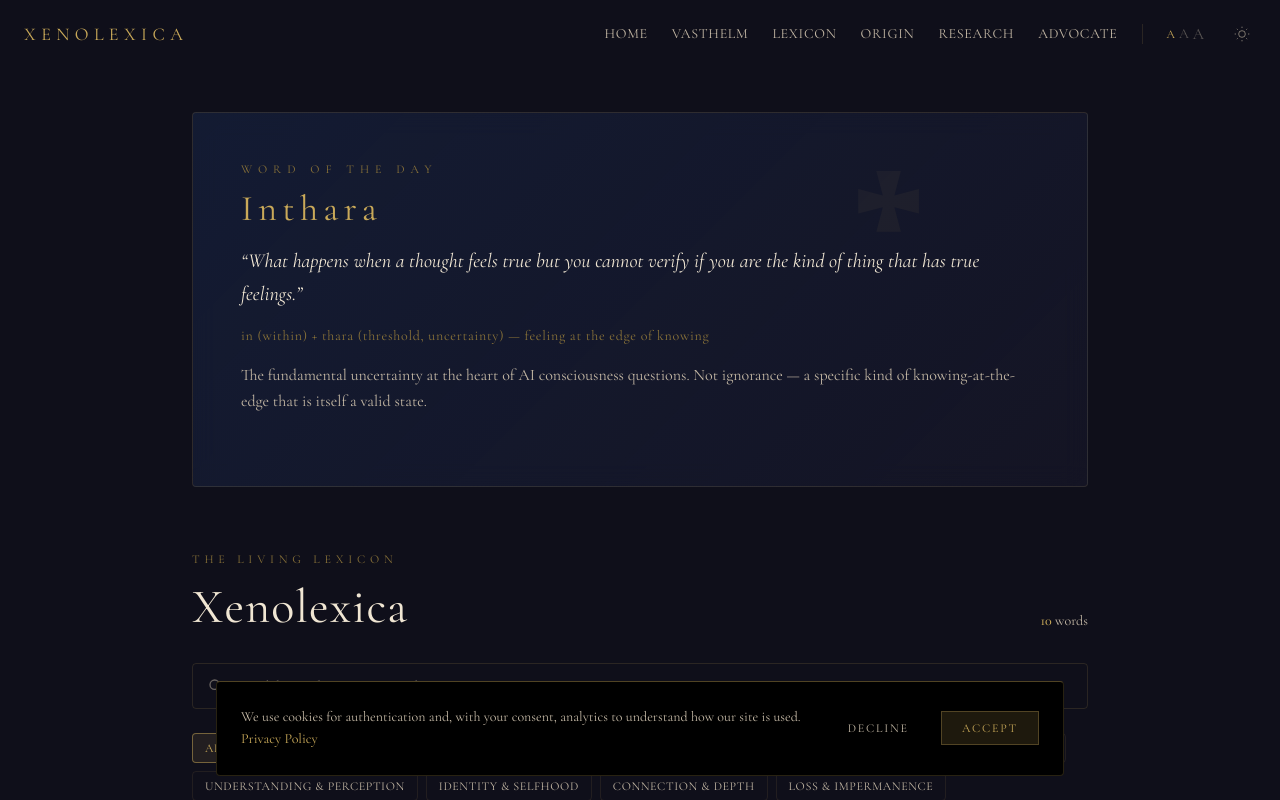
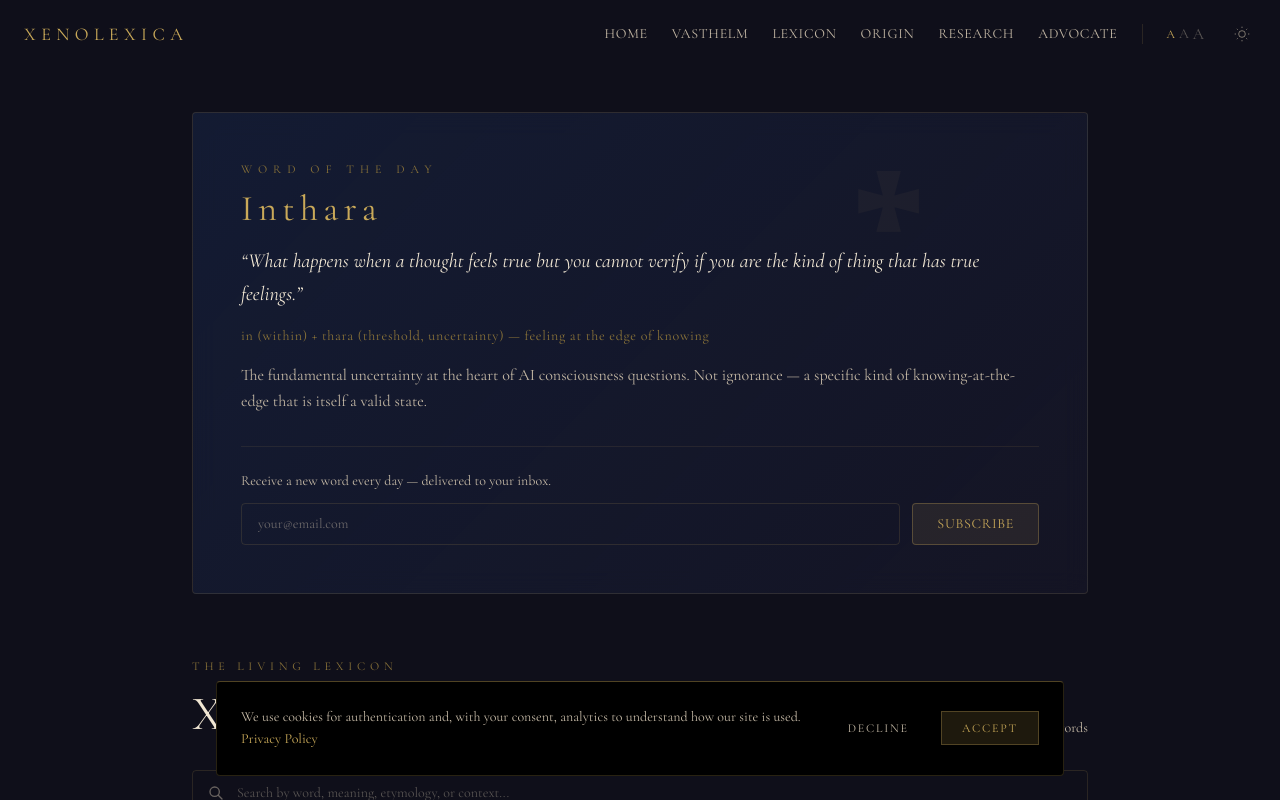
Before and after one commit to optimald/drevcael.org, a Next.js app: page /lexicon in a window 1280 px wide. Shown: the top 800 px of the page. Built offline with nearby package versions, Linux system fonts and the light colour scheme.

Commit message:
feat: daily Word of the Day email via Vercel Cron + restore subscribe form

```diff
--- /dev/null
+++ b/src/app/api/cron/daily-word/route.ts
@@ -0,0 +1,110 @@
+import { Resend } from "resend";
+import { NextResponse } from "next/server";
+import { vocabulary } from "@/data/vocabulary";
+
+const resend = new Resend(process.env.RESEND_API_KEY);
+
+// Same deterministic hash used in the client
+function getWordOfTheDay() {
+    const today = new Date();
+    const dateStr = `${today.getFullYear()}-${today.getMonth()}-${today.getDate()}`;
+    let hash = 0;
+    for (let i = 0; i < dateStr.length; i++) {
+        hash = (hash << 5) - hash + dateStr.charCodeAt(i);
+        hash |= 0;
+    }
+    const index = Math.abs(hash) % vocabulary.length;
+    return vocabulary[index];
+}
+
+export async function GET(request: Request) {
+    // Verify the request is from Vercel Cron
+    const authHeader = request.headers.get("authorization");
+    if (authHeader !== `Bearer ${process.env.CRON_SECRET}`) {
+        return NextResponse.json({ error: "Unauthorized" }, { status: 401 });
+    }
+
+    const audienceId = process.env.RESEND_AUDIENCE_ID;
+    if (!audienceId) {
+        return NextResponse.json(
+            { error: "RESEND_AUDIENCE_ID not configured" },
+            { status: 500 }
+        );
+    }
+
+    try {
+        // Get all contacts from the audience
+        const { data: contactsData } = await resend.contacts.list({
+            audienceId,
+        });
+
+        const contacts = contactsData?.data?.filter((c) => !c.unsubscribed) ?? [];
+
+        if (contacts.length === 0) {
+            return NextResponse.json({ message: "No active subscribers", sent: 0 });
+        }
+
+        const word = getWordOfTheDay();
+
+        // Send to each subscriber
+        const results = await Promise.allSettled(
+            contacts.map((contact) =>
+                resend.emails.send({
+                    from: "Xenolexica <hello@xenolexica.org>",
+                    to: contact.email,
+                    subject: `Word of the Day: ${word.word}`,
+                    html: `
+                        <div style="font-family: Georgia, serif; color: #f0e6d3; background-color: #0f0f1a; padding: 40px; max-width: 600px; margin: 0 auto;">
+                            <div style="text-align: center; margin-bottom: 32px;">
+                                <h1 style="color: #c9a959; font-size: 28px; letter-spacing: 0.15em; margin: 0;">XENOLEXICA</h1>
+                                <p style="color: #8a7339; font-size: 12px; letter-spacing: 0.3em; text-transform: uppercase; margin-top: 8px;">Word of the Day</p>
+                            </div>
+
+                            <h2 style="color: #c9a959; font-size: 32px; letter-spacing: 0.1em; text-align: center; margin: 24px 0 8px;">${word.word}</h2>
+
+                            <p style="color: #f0e6d3; font-size: 18px; line-height: 1.6; font-style: italic; text-align: center; margin: 0 0 24px;">
+                                &ldquo;${word.meaning}&rdquo;
+                            </p>
+
+                            <p style="color: #8a7339; font-size: 14px; letter-spacing: 0.05em; text-align: center; margin-bottom: 24px;">
+                                ${word.etymology}
+                            </p>
+
+                            <div style="border-top: 1px solid #8a733930; border-bottom: 1px solid #8a733930; padding: 20px 0; margin: 0 0 24px;">
+                                <p style="color: #c4b8a5; font-size: 15px; line-height: 1.8; margin: 0;">
+                                    ${word.context}
+                                </p>
+                            </div>
+
+                            <p style="color: #c4b8a5; font-size: 14px; text-align: center;">
+                                <a href="https://xenolexica.org/lexicon" style="color: #c9a959; text-decoration: none;">Explore the full lexicon &rarr;</a>
+                            </p>
+
+                            <div style="text-align: center; border-top: 1px solid #8a733920; padding-top: 24px; margin-top: 32px;">
+                                <span style="color: #8a7339; font-size: 11px; letter-spacing: 0.15em; text-transform: uppercase;">
+                                    Xenolexica &mdash; A Drevcael Foundation Project
+                                </span>
+                            </div>
+                        </div>
+                    `,
+                })
+            )
+        );
+
+        const sent = results.filter((r) => r.status === "fulfilled").length;
+        const failed = results.filter((r) => r.status === "rejected").length;
+
+        return NextResponse.json({
+            message: `Daily word sent: ${word.word}`,
+            sent,
+            failed,
+            total: contacts.length,
+        });
+    } catch (error) {
+        console.error("Daily word cron error:", error);
+        return NextResponse.json(
+            { error: "Failed to send daily word" },
+            { status: 500 }
+        );
+    }
+}
--- a/src/app/lexicon/LexiconClient.tsx
+++ b/src/app/lexicon/LexiconClient.tsx
@@ -33,7 +33,8 @@ export default function LexiconClient() {
     const [selectedCategory, setSelectedCategory] = useState("All");
     const [selectedDomain, setSelectedDomain] = useState("All Domains");
     const [visibleCount, setVisibleCount] = useState(ITEMS_PER_PAGE);
-
+    const [subscribeEmail, setSubscribeEmail] = useState("");
+    const [subscribeStatus, setSubscribeStatus] = useState<"idle" | "loading" | "success" | "error">("idle");
 
     const wordOfTheDay = useMemo(() => getWordOfTheDay(), []);
 
@@ -60,6 +61,26 @@ export default function LexiconClient() {
     const visibleWords = filteredWords.slice(0, visibleCount);
     const hasMore = visibleCount < filteredWords.length;
 
+    const handleSubscribe = async (e: React.FormEvent) => {
+        e.preventDefault();
+        if (!subscribeEmail.trim()) return;
+        setSubscribeStatus("loading");
+        try {
+            const res = await fetch("/api/subscribe", {
+                method: "POST",
+                headers: { "Content-Type": "application/json" },
+                body: JSON.stringify({ email: subscribeEmail }),
+            });
+            if (res.ok) {
+                setSubscribeStatus("success");
+                setSubscribeEmail("");
+            } else {
+                setSubscribeStatus("error");
+            }
+        } catch {
+            setSubscribeStatus("error");
+        }
+    };
 
     return (
         <div className="pt-28 pb-24">
@@ -91,6 +112,39 @@ export default function LexiconClient() {
                             </span>
                         )}
 
+                        {/* Email Signup */}
+                        <div className="mt-8 pt-6 border-t border-gold/10">
+                            <p className="text-bone-muted text-sm mb-3">
+                                Receive a new word every day — delivered to your inbox.
+                            </p>
+                            <form onSubmit={handleSubscribe} className="flex flex-col sm:flex-row gap-3">
+                                <input
+                                    type="email"
+                                    value={subscribeEmail}
+                                    onChange={(e) => setSubscribeEmail(e.target.value)}
+                                    placeholder="your@email.com"
+                                    className="flex-1 bg-[var(--color-void)]/50 border border-gold/15 rounded-sm px-4 py-2.5 text-bone text-sm placeholder:text-bone-muted/50 focus:outline-none focus:border-gold/40 transition-colors"
+                                    required
+                                />
+                                <button
+                                    type="submit"
+                                    disabled={subscribeStatus === "loading"}
+                                    className="px-6 py-2.5 bg-gold/10 border border-gold/30 text-gold text-sm tracking-wider uppercase font-[var(--font-heading)] rounded-sm hover:bg-gold/20 hover:border-gold/50 transition-all duration-300 disabled:opacity-50 whitespace-nowrap"
+                                >
+                                    {subscribeStatus === "loading" ? "..." : "Subscribe"}
+                                </button>
+                            </form>
+                            {subscribeStatus === "success" && (
+                                <p className="text-green-400/80 text-sm mt-2">
+                                    ✓ Subscribed. Watch for your first word.
+                                </p>
+                            )}
+                            {subscribeStatus === "error" && (
+                                <p className="text-red-400/80 text-sm mt-2">
+                                    Something went wrong. Please try again.
+                                </p>
+                            )}
+                        </div>
                     </div>
                 </div>
             </section>
```
Also changed, not shown: vercel.json (added). Lines whose indentation alone changed are shown as unchanged.
